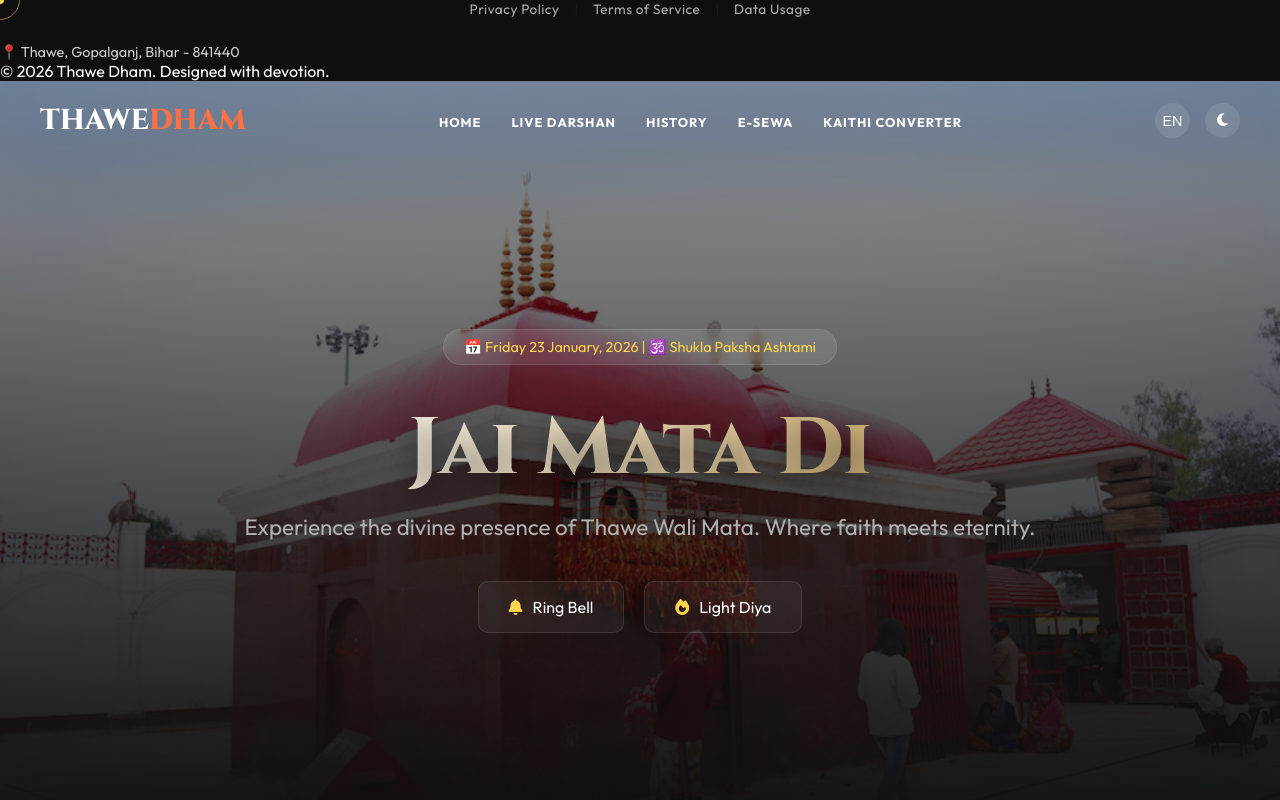
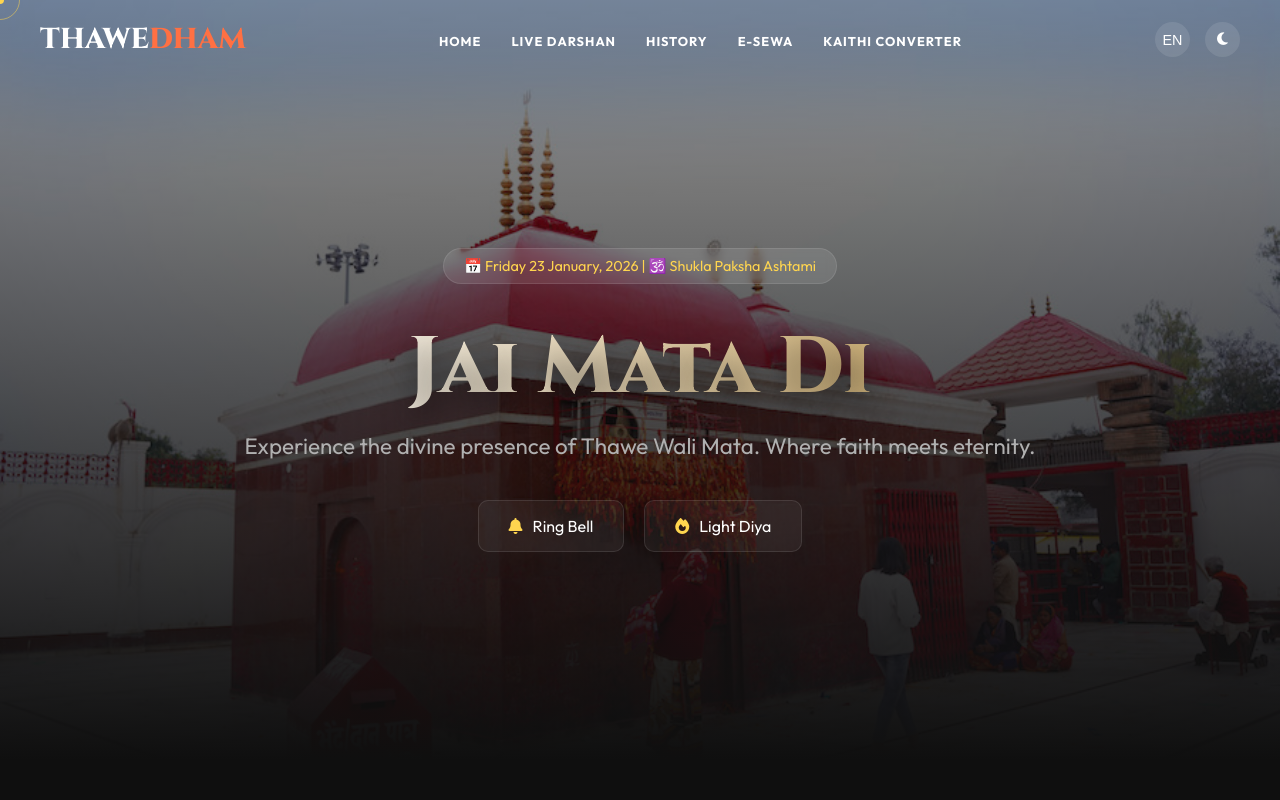
Before and after one commit to RishavMishraRM/ThaweDham, a website: page index.html in a window 1280 px wide. Shown: the top 800 px of the page. Drawn offline with nearby package versions, Linux system fonts and the light colour scheme.

Commit message:
Emergency Fix: Removed header injection and visual artifacts

```diff
--- a/index.html
+++ b/index.html
@@ -7,22 +7,9 @@
     <title>Thawe Dham | थावे धाम</title>
     <meta name="keywords"
         content="Thawe Dham, Thawe Mandir, Mata Thawe Wali, Kaithi Script Converter, Kaithi to Hindi, Rahshu Bhagat, Gopalganj Temple, Bihar Tourism, थावे धाम, थावे मंदिर, गोपालगंज, बिहार, माता रानी">
-
-    <!-- ... (skipping lines) ... -->
-
-    <div class="footer-policies">
-        <a href="#" data-en="Privacy Policy" data-hi="गोपनीयता नीति">Privacy Policy</a>
-        <span class="separator">|</span>
-        <a href="#" data-en="Terms of Service" data-hi="सेवा की शर्तें">Terms of Service</a>
-        <span class="separator">|</span>
-        <a href="#" data-en="Data Usage" data-hi="डेटा उपयोग">Data Usage</a>
-    </div>
-    <p class="address-text" style="font-size: 0.9rem; margin-top: 10px; opacity: 0.8;">📍 Thawe, Gopalganj, Bihar -
-        841440</p>
-    <div class="copyright">
-        <p>&copy; 2026 Thawe Dham. <span data-en="Designed with devotion." data-hi="भक्ति के साथ निर्मित।">Designed with
-                devotion.</span></p>
-    </div>
+    <meta name="description"
+        content="Official website of Thawe Dham Shakti Peeth. Experience Live Darshan of Mata Thawe Wali, book Online Puja, and use our Free AI Kaithi & Urdu Script Converter.">
+    <link rel="canonical" href="https://thawedham.com/">
 
     <!-- SOCIAL MEDIA TAGS (Open Graph) -->
     <meta property="og:title" content="Thawe Dham - Shakti Peeth & Kaithi Converter">
```
